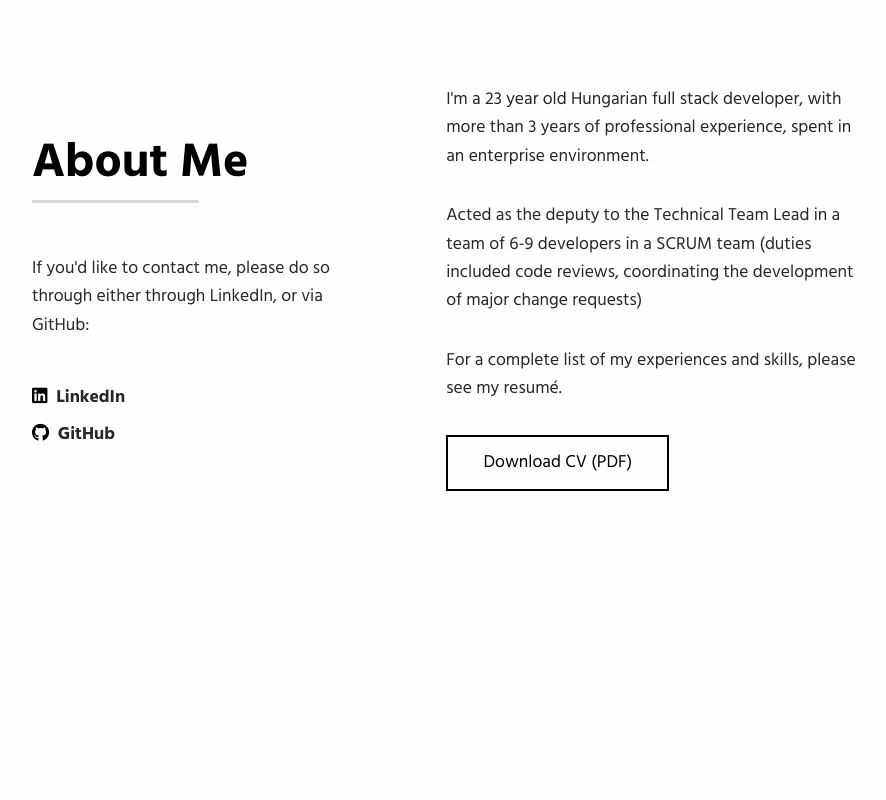
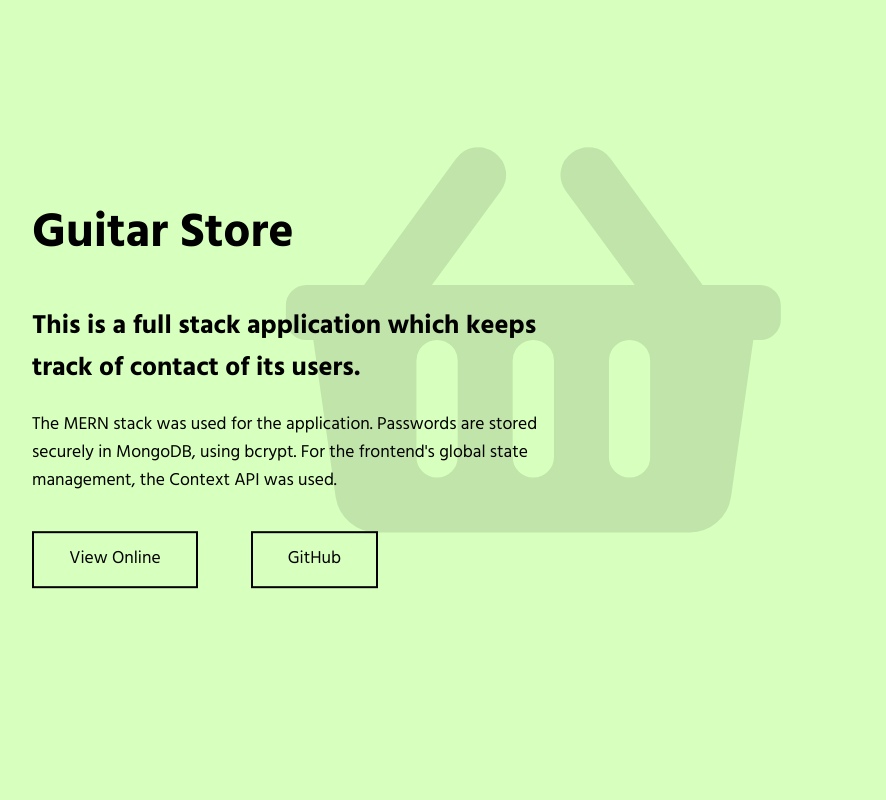
Before and after one commit to danielagg/typewriter-landing, a React (Create React App) app: page / in a window 1280 px wide. Shown: the part 920-1720 px from the top of the page, without its empty margins (192-1078 px from the left). Before the commit the page ends 1600 px from the top, so only its background shows below. Built offline with nearby package versions, Linux system fonts and the light colour scheme.

Commit message:
Styling portfolio items

```diff
--- a/src/App.js
+++ b/src/App.js
@@ -12,7 +12,7 @@ function App() {
     <>
       <CookiesProvider>
         <Landing />
-        {/* <PortoflioWrapper /> */}
+        <PortoflioWrapper />
         <About />
       </CookiesProvider>
     </>
--- a/src/components/landing/Landing.jsx
+++ b/src/components/landing/Landing.jsx
@@ -42,7 +42,7 @@ const Landing = () => {
               activeClass="active"
               to="my-projects-anchor"
               smooth={true}
-              offset={10}
+              offset={80}
               duration={450}
             >
               Work <span className="landing-navigation-item-arrow">&rarr;</span>
--- a/src/components/portfolio/PortfolioItem.jsx
+++ b/src/components/portfolio/PortfolioItem.jsx
@@ -7,41 +7,37 @@ const PortfolioItem = props => {
     title,
     descHeading,
     descParagraph,
+    icon,
     background,
-    color,
-    icon,
     viewOnlineLine,
     githubLink
   } = item;
 
   return (
     <div style={{ background: background }}>
-      <div className="portfolio-item-wrapper">
-        <span>
-          <i
-            className={"portfolio-item-icon " + icon}
-            style={{ color: color }}
-          />
-        </span>
-        <div>
-          <h1 className="portfolio-item-title" style={{ color: color }}>
-            {title}
-          </h1>
-          <h2 className="portfolio-item-sub-title" style={{ color: color }}>
-            {descHeading}
-          </h2>
-          <p className="portfolio-item-desc" style={{ color: color }}>
-            {descParagraph}
-          </p>
+      <div className="portfolio-item-outer-container">
+        <div className="portfolio-item-container">
+          <span>
+            <i className={"portfolio-item-icon " + icon} />
+          </span>
+          <div className="portfolio-item-description-container">
+            <h1 className="portfolio-item-title">{title}</h1>
+            <h2 className="portfolio-item-sub-title">{descHeading}</h2>
+            <p className="portfolio-item-desc">{descParagraph}</p>
 
-          <ul>
-            <li>
-              <a href={viewOnlineLine}>View Online</a>{" "}
-            </li>
-            <li>
-              <a href={githubLink}>GitHub</a>{" "}
-            </li>
-          </ul>
+            <ul className="portfolio-item-links-list">
+              <li className="portfolio-item-links-list-item">
+                <a className="sliding-button" href={viewOnlineLine}>
+                  View Online
+                </a>
+              </li>
+              <li className="portfolio-item-links-list-item">
+                <a className="sliding-button" href={githubLink}>
+                  GitHub
+                </a>
+              </li>
+            </ul>
+          </div>
         </div>
       </div>
     </div>
--- a/src/components/portfolio/PortfolioWrapper.jsx
+++ b/src/components/portfolio/PortfolioWrapper.jsx
@@ -5,25 +5,23 @@ import PortfolioItem from "./PortfolioItem";
 const PortfolioWrapper = () => {
   const workItems = [
     {
+      title: "Guitar Store",
+      descHeading:
+        "This is a full stack application which keeps track of contact of its users.",
+      descParagraph:
+        "The MERN stack was used for the application. Passwords are stored securely in MongoDB, using bcrypt. For the frontend's global state management, the Context API was used.",
+      background: "#d7ffbd",
+      icon: "fas fa-shopping-basket",
+      viewOnlineLine: "",
+      githubLink: ""
+    },
+    {
       title: "Contact Keeper",
       descHeading:
         "This is a full stack application which keeps track of contact of its users.",
       descParagraph:
         "The MERN stack was used for the application. Passwords are stored securely in MongoDB, using bcrypt. For the frontend's global state management, the Context API was used.",
-      background: "#B22AF6",
-      color: "#FFFFFF",
-      icon: "fas fa-address-card",
-      viewOnlineLine: "",
-      githubLink: ""
-    },
-    {
-      title: "Museum",
-      descHeading:
-        "This is a full stack application which keeps track of contact of its users.",
-      descParagraph:
-        "The MERN stack was used for the application. Passwords are stored securely in MongoDB, using bcrypt. For the frontend's global state management, the Context API was used.",
-      background: "#D01A57",
-      color: "#FFFFFF",
+      background: "#bdceff",
       icon: "fas fa-address-card",
       viewOnlineLine: "",
       githubLink: ""
@@ -34,8 +32,7 @@ const PortfolioWrapper = () => {
         "This very website, a simple, serverless React App running on Zeit.",
       descParagraph:
         "A fairly static site (no backend, no global state on frontend), deployed to Zeit, via Continuous Delivery.",
-      background: "#50DBC4",
-      color: "#FFFFFF",
+      background: "#ffbdeb",
       icon: "fas fa-map-marker-alt",
       viewOnlineLine: "",
       githubLink: ""
@@ -45,9 +42,13 @@ const PortfolioWrapper = () => {
   return (
     <>
       <Scroll.Element name="my-projects-anchor">
-        {workItems.map((item, index) => {
-          return <PortfolioItem key={index} item={item} />;
-        })}
+        <div className="portfolio-wrapper-outer-container">
+          <div className="portfolio-wrapper-inner-container">
+            {workItems.map((item, index) => {
+              return <PortfolioItem key={index} item={item} />;
+            })}
+          </div>
+        </div>
       </Scroll.Element>
     </>
   );
--- a/src/styles/portfolio.css
+++ b/src/styles/portfolio.css
@@ -1,29 +1,52 @@
 @import "variables.css";
 
-.portfolio-item-wrapper {
-  height: 110vh;
-  display: grid;
-  grid-template-columns: 1fr 1fr;
-  grid-gap: 1rem;
-  align-items: center;
-  margin: 0 auto;
-  width: 65%;
+.portfolio-wrapper-outer-container {
   padding-top: 0;
   transition: background-color 700ms;
 }
 
+.portfolio-wrapper-inner-container {
+  position: relative;
+}
+
 .portfolio-item-icon {
-  font-size: 15rem;
+  position: absolute;
+  top: 25%;
+  right: 10%;
+  z-index: -1;
+  opacity: 0.1;
+  font-size: 25em;
 }
 
 .portfolio-item-title {
   font-size: 3rem;
 }
 
-.portfolio-item-sub-title {
-  font-size: 1.3rem;
-  font-weight: 400;
+.portfolio-item-outer-container {
+  width: 65%;
+  margin: 0 auto;
 }
 
-.portfolio-item-desc {
+.portfolio-item-container {
+  height: 120vh;
+  z-index: 1;
+  position: relative;
+  display: grid;
+  grid-template-columns: 1fr;
+  align-items: center;
 }
+
+.portfolio-item-description-container {
+  width: 65%;
+  transform: translateY(-20%);
+}
+
+.portfolio-item-links-list {
+  margin: 2em 0;
+  padding: 0;
+}
+.portfolio-item-links-list-item {
+  display: inline-block;
+  padding: 0;
+  margin: 0;
+}
--- a/src/styles/variables.css
+++ b/src/styles/variables.css
@@ -1,11 +1,13 @@
 :root {
-  --main-bg: #fefefe;
+  --main-bg: #ffffff;
   --primary-color: #000000;
   --faded-primary-color: #272727;
+  --lighest-primary-color: #ebebeb;
 }
 
 :root[data-theme="dark"] {
-  --main-bg: #000;
+  --main-bg: #000000;
   --primary-color: #f8f8f8;
   --faded-primary-color: #b4b4b4;
+  --lighest-primary-color: #2c2c2c;
 }
```
